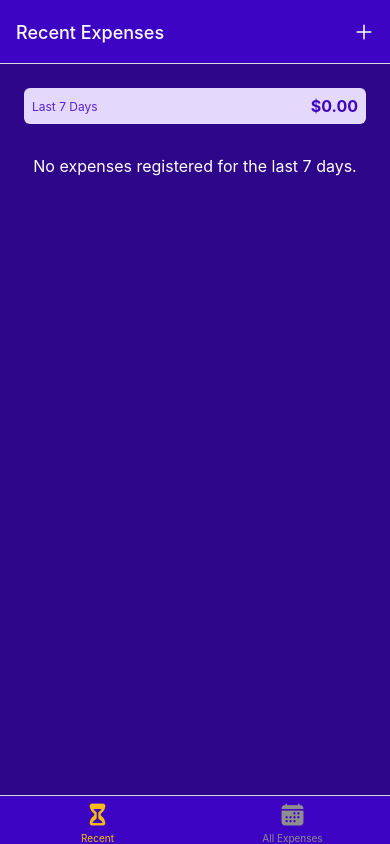
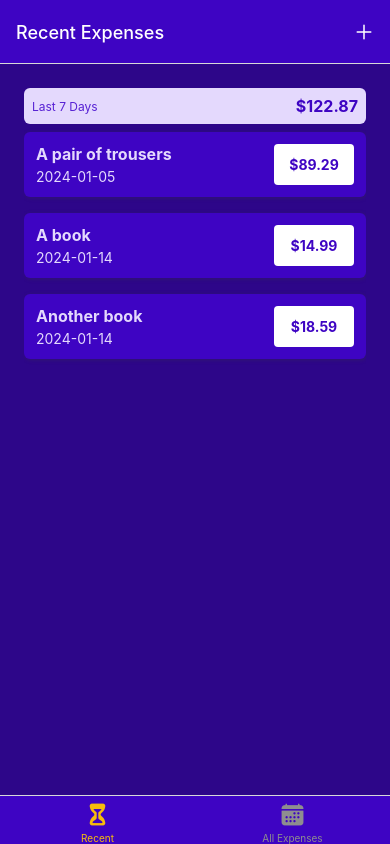
Before and after one commit to markfaust123/ExpenseTracker, a React Native app: screen /RecentExpenses in a window 390 px wide. Built offline with nearby package versions, Linux system fonts and the light colour scheme.

Commit message:
reinstated serializable check for Redux state and fixed bug in displaying recent expenses within past 7 days

```diff
--- a/src/components/expenses-output/ExpenseItem.tsx
+++ b/src/components/expenses-output/ExpenseItem.tsx
@@ -5,12 +5,12 @@ import { useNavigation } from "@react-navigation/native";
 import { NativeStackNavigationProp } from "@react-navigation/native-stack";
 import { Expense } from "../../lib/types";
 
-const ExpenseItem = ({ id, description, amount, date }: Expense) => {
+const ExpenseItem = (expense: Expense) => {
   const navigation = useNavigation<NativeStackNavigationProp<any>>();
 
   const handleExpensePress = () => {
     navigation.navigate("ManageExpenses", {
-      expenseId: id,
+      expense: expense,
     });
   };
 
@@ -22,12 +22,12 @@ const ExpenseItem = ({ id, description, amount, date }: Expense) => {
       <View style={styles.expenseItem}>
         <View>
           <Text style={[styles.textBase, styles.description]}>
-            {description}
+            {expense.description}
           </Text>
-          <Text style={styles.textBase}>{getFormattedDate(date)}</Text>
+          <Text style={styles.textBase}>{getFormattedDate(expense.date)}</Text>
         </View>
         <View style={styles.amountContainer}>
-          <Text style={styles.amount}>${amount.toFixed(2)}</Text>
+          <Text style={styles.amount}>${expense.amount.toFixed(2)}</Text>
         </View>
       </View>
     </Pressable>
--- a/src/components/expenses-output/ExpensesOutput.tsx
+++ b/src/components/expenses-output/ExpensesOutput.tsx
@@ -13,11 +13,12 @@ const ExpensesOutput = ({
   expensesPeriod: string;
   fallbackText: string;
 }) => {
-  let content = <Text style={styles.infoText}>{fallbackText}</Text>;
-
-  if (expenses.length > 0) {
-    content = <ExpensesList expenses={expenses} />;
-  }
+  const content =
+    expenses.length > 0 ? (
+      <ExpensesList expenses={expenses} />
+    ) : (
+      <Text style={styles.infoText}>{fallbackText}</Text>
+    );
 
   return (
     <View style={styles.container}>
--- a/src/components/manage-expense/ExpenseForm.tsx
+++ b/src/components/manage-expense/ExpenseForm.tsx
@@ -1,6 +1,11 @@
 import { StyleSheet, Text, TextInput, View } from "react-native";
 import Input from "./Input";
 import { useState } from "react";
+import Button from "../ui/Button";
+import { useNavigation, useRoute } from "@react-navigation/native";
+import { useAppDispatch } from "../../hooks/use-redux";
+import { addExpense, updateExpense } from "../../store/redux/expenses";
+import { Expense } from "../../lib/types";
 
 type InputValues = {
   amount: string;
@@ -8,12 +13,29 @@ type InputValues = {
   description: string;
 };
 
-const ExpenseForm = () => {
-  const [inputValues, setInputValues] = useState<InputValues>({
-    amount: "",
-    date: "",
-    description: "",
-  });
+const ExpenseForm = ({
+  editedExpense,
+  isEditing,
+}: {
+  editedExpense: Expense;
+  isEditing: boolean;
+}) => {
+  const navigation = useNavigation();
+  const dispatch = useAppDispatch();
+
+  const [inputValues, setInputValues] = useState<InputValues>(
+    isEditing
+      ? {
+          amount: editedExpense.amount.toString(),
+          date: editedExpense.date,
+          description: editedExpense.description,
+        }
+      : {
+          amount: "",
+          date: "",
+          description: "",
+        }
+  );
 
   const handleInputChanged = (
     inputIdentifier: string,
@@ -22,6 +44,36 @@ const ExpenseForm = () => {
     setInputValues((currentState) => {
       return { ...currentState, [inputIdentifier]: enteredValue };
     });
+  };
+
+  const handleCancel = () => {
+    navigation.goBack();
+  };
+
+  const handleConfirm = () => {
+    if (isEditing) {
+      dispatch(
+        updateExpense({
+          updateId: editedExpense.id,
+          data: {
+            id: editedExpense.id,
+            amount: parseFloat(inputValues.amount),
+            date: inputValues.date,
+            description: inputValues.description,
+          },
+        })
+      );
+    } else {
+      dispatch(
+        addExpense({
+          id: Math.random().toString(),
+          amount: parseFloat(inputValues.amount),
+          date: inputValues.date,
+          description: inputValues.description,
+        })
+      );
+    }
+    navigation.goBack();
   };
 
   return (
@@ -57,6 +109,14 @@ const ExpenseForm = () => {
           value: inputValues.description,
         }}
       />
+      <View style={styles.buttons}>
+        <Button mode="flat" onPress={handleCancel} style={styles.button}>
+          Cancel
+        </Button>
+        <Button onPress={handleConfirm} style={styles.button}>
+          {isEditing ? "Update" : "Add"}
+        </Button>
+      </View>
     </View>
   );
 };
@@ -79,6 +139,15 @@ const styles = StyleSheet.create({
   rowInput: {
     flex: 1,
   },
+  buttons: {
+    flexDirection: "row",
+    justifyContent: "center",
+    alignItems: "center",
+  },
+  button: {
+    minWidth: 120,
+    marginHorizontal: 8,
+  },
 });
 
 export default ExpenseForm;
--- a/src/lib/data.ts
+++ b/src/lib/data.ts
@@ -5,30 +5,30 @@ export const EXPENSES: Expense[] = [
     id: "e1",
     amount: 59.99,
     description: "A pair of shoes",
-    date: new Date("2023-12-19"),
+    date: "2023-12-19",
   },
   {
     id: "e2",
     amount: 89.29,
     description: "A pair of trousers",
-    date: new Date("2024-01-05"),
+    date: "2024-01-05",
   },
   {
     id: "e3",
     amount: 5.99,
     description: "Some bananas",
-    date: new Date("2023-12-01"),
+    date: "2023-12-01",
   },
   {
     id: "e4",
     amount: 14.99,
     description: "A book",
-    date: new Date("2024-01-14"),
+    date: "2024-01-14",
   },
   {
     id: "e5",
     amount: 18.59,
     description: "Another book",
-    date: new Date("2024-01-14"),
+    date: "2024-01-14",
   },
 ];
--- a/src/lib/types.ts
+++ b/src/lib/types.ts
@@ -2,5 +2,5 @@ export type Expense = {
     id: string
     amount: number,
     description: string,
-    date: Date,
+    date: string,
 }
--- a/src/screens/ManageExpenses.tsx
+++ b/src/screens/ManageExpenses.tsx
@@ -2,13 +2,8 @@ import { useLayoutEffect } from "react";
 import { StyleSheet, View } from "react-native";
 import IconButton from "../components/ui/IconButton";
 import { GlobalStyles } from "../lib/constants";
-import Button from "../components/ui/Button";
 import { useAppDispatch } from "../hooks/use-redux";
-import {
-  addExpense,
-  deleteExpense,
-  updateExpense,
-} from "../store/redux/expenses";
+import { deleteExpense } from "../store/redux/expenses";
 import ExpenseForm from "../components/manage-expense/ExpenseForm";
 
 const ManageExpenses = ({
@@ -18,8 +13,8 @@ const ManageExpenses = ({
   navigation: any;
   route: any;
 }) => {
-  const editedExpenseId = route.params?.expenseId;
-  const isEditing = !!editedExpenseId;
+  const editedExpense = route.params?.expense;
+  const isEditing = !!editedExpense;
 
   useLayoutEffect(() => {
     navigation.setOptions({
@@ -30,51 +25,13 @@ const ManageExpenses = ({
   const dispatch = useAppDispatch();
 
   const handleDeleteExpense = () => {
-    dispatch(deleteExpense({ removeId: editedExpenseId }));
-    navigation.goBack();
-  };
-
-  const handleCancel = () => {
-    navigation.goBack();
-  };
-
-  const handleConfirm = () => {
-    if (isEditing) {
-      dispatch(
-        updateExpense({
-          updateId: editedExpenseId,
-          data: {
-            id: editedExpenseId,
-            amount: 19.99,
-            date: new Date("2024-02-14"),
-            description: "UPDATED EXPENSE",
-          },
-        })
-      );
-    } else {
-      dispatch(
-        addExpense({
-          id: Math.random().toString(),
-          amount: 19.99,
-          date: new Date("2024-02-14"),
-          description: "ADDED EXPENSE",
-        })
-      );
-    }
+    dispatch(deleteExpense({ removeId: editedExpense.id }));
     navigation.goBack();
   };
 
   return (
     <View style={styles.container}>
-      <ExpenseForm />
-      <View style={styles.buttons}>
-        <Button mode="flat" onPress={handleCancel} style={styles.button}>
-          Cancel
-        </Button>
-        <Button onPress={handleConfirm} style={styles.button}>
-          {isEditing ? "Update" : "Add"}
-        </Button>
-      </View>
+      <ExpenseForm editedExpense={editedExpense} isEditing={isEditing} />
       {isEditing && (
         <View style={styles.deleteContainer}>
           <IconButton
@@ -102,15 +59,6 @@ const styles = StyleSheet.create({
     borderTopColor: GlobalStyles.colors.primary200,
     alignItems: "center",
   },
-  buttons: {
-    flexDirection: "row",
-    justifyContent: "center",
-    alignItems: "center",
-  },
-  button: {
-    minWidth: 120,
-    marginHorizontal: 8,
-  },
 });
 
 export default ManageExpenses;
--- a/src/screens/RecentExpenses.tsx
+++ b/src/screens/RecentExpenses.tsx
@@ -1,13 +1,14 @@
 import ExpensesOutput from "../components/expenses-output/ExpensesOutput";
 import { useAppSelector } from "../hooks/use-redux";
-import { getDateMinusDays } from "../util/date";
+import { getDateMinusDays, getFormattedDate } from "../util/date";
 
 const RecentExpenses = () => {
   const expenses = useAppSelector((state) => state.expensesState.expenses);
   const recentExpenses = expenses.filter((expenses) => {
     const today = new Date();
     const dateSevenDaysAgo = getDateMinusDays(today, 7);
-    return (expenses.date >= dateSevenDaysAgo);
+    const date = new Date(expenses.date);
+    return (date > dateSevenDaysAgo);
   });
 
   return (
--- a/src/store/redux/store.ts
+++ b/src/store/redux/store.ts
@@ -6,7 +6,7 @@ export const store = configureStore({
     expensesState: expensesReducer,
   },
   middleware: (getDefaultMiddleware) => getDefaultMiddleware({
-    serializableCheck: false
+    serializableCheck: true
   }),
 });
 
--- a/src/util/date.ts
+++ b/src/util/date.ts
@@ -1,7 +1,10 @@
-export const getFormattedDate = (date: Date) => {
+export const getFormattedDate = (date: Date | string) => {
+    if (typeof date == "string") {
+        return date;
+    }
     return `${date.getFullYear()}-${date.getMonth() + 1}-${date.getDate() + 1}`;
 }
 
 export const getDateMinusDays = (date: Date, days: number) => {
-    return new Date(date.getFullYear(), date.getMonth() + 1, date.getDate() + 1 - days);
+    return new Date(date.getFullYear(), date.getMonth(), date.getDate() + 1 - days);
 }
```
